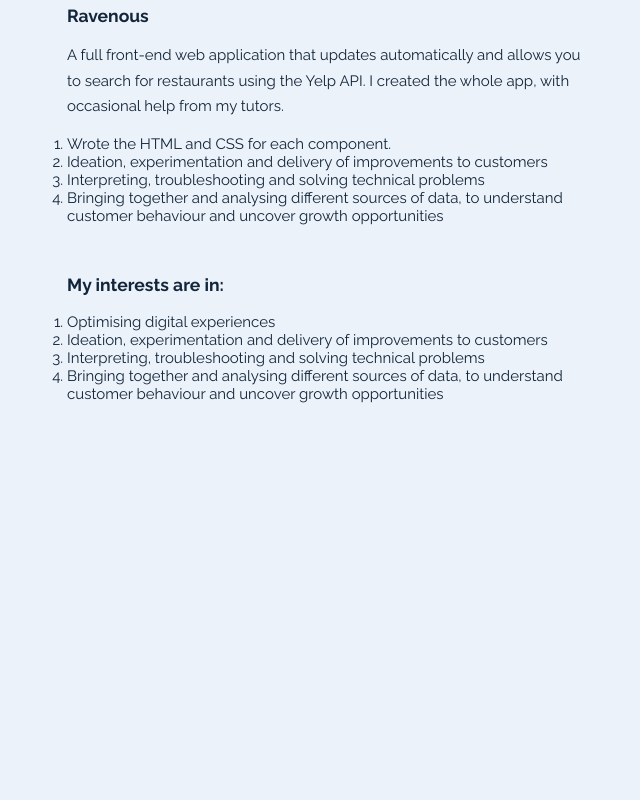
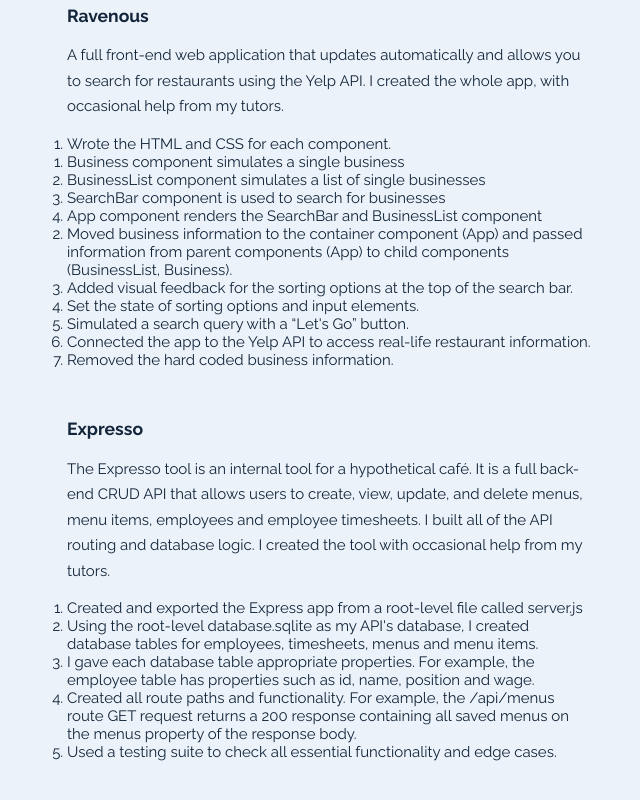
Before and after one commit to alexlawn/alexlawn-alexlawn.github.io, a plain HTML site: page Projects.html in a window 1280 px wide. Shown: the part 638-1438 px from the top of the page, without its empty margins (424-1064 px from the left). Before the commit the page ends 1341 px from the top, so only its background shows below. Drawn offline with Linux system fonts and the light colour scheme.

Commit message:
updating the projects info

```diff
--- a/Projects.html
+++ b/Projects.html
@@ -69,23 +69,34 @@
             <li>Connected the app search bar to the Spotify search.</li>
             <li>Wrote three methods to obtain and use a Spotify users access token, eventually allowing the user to save the new playlist to their Spotify account.</li>
           </ol>
-          <!--<img id="ravenousImg" src="ravenous.JPG" alt="ravenous web app image">-->
           <br>
           <h3 id="ravenous">Ravenous</h3>
           <p>A full front-end web application that updates automatically and allows you to search for restaurants using the Yelp API. I created the whole app, with occasional help from my tutors.</p>
           <ol>
             <li>Wrote the HTML and CSS for each component.</li>
-            <li>Ideation, experimentation and delivery of improvements to customers</li>
-            <li>Interpreting, troubleshooting and solving technical problems</li>
-            <li>Bringing together and analysing different sources of data, to understand customer behaviour and uncover growth opportunities</li>
+              <ol>
+                <li>Business component simulates a single business</li>
+                <li>BusinessList component simulates a list of single businesses</li>
+                <li>SearchBar component is used to search for businesses</li>
+                <li>App component renders the SearchBar and BusinessList component</li>
+              </ol>
+            <li>Moved business information to the container component (App) and passed information from parent components (App) to child components (BusinessList, Business).</li>
+            <li>Added visual feedback for the sorting options at the top of the search bar.</li>
+            <li>Set the state of sorting options and input elements.</li>
+            <li>Simulated a search query with a “Let's Go” button.</li>
+            <li>Connected the app to the Yelp API to access real-life restaurant information.</li>
+            <li>Removed the hard coded business information.</li>
           </ol>
+          <!--<img id="ravenousImg" src="ravenous.JPG" alt="ravenous web app image">-->
           <br>
-          <h3 id="interests">My interests are in:</h3>
+          <h3 id="expresso">Expresso</h3>
+          <p>The Expresso tool is an internal tool for a hypothetical café. It is a full back-end CRUD API that allows users to create, view, update, and delete menus, menu items, employees and employee timesheets. I built all of the API routing and database logic. I created the tool with occasional help from my tutors.</p>
           <ol>
-            <li>Optimising digital experiences</li>
-            <li>Ideation, experimentation and delivery of improvements to customers</li>
-            <li>Interpreting, troubleshooting and solving technical problems</li>
-            <li>Bringing together and analysing different sources of data, to understand customer behaviour and uncover growth opportunities</li>
+            <li>Created and exported the Express app from a root-level file called server.js</li>
+            <li>Using the root-level database.sqlite as my API's database, I created database tables for employees, timesheets, menus and menu items.</li>
+            <li>I gave each database table appropriate properties. For example, the employee table has properties such as id, name, position and wage.</li>
+            <li>Created all route paths and functionality. For example, the /api/menus route GET request returns a 200 response containing all saved menus on the menus property of the response body.</li>
+            <li>Used a testing suite to check all essential functionality and edge cases.</li>
           </ol>
         </div>
 
```
